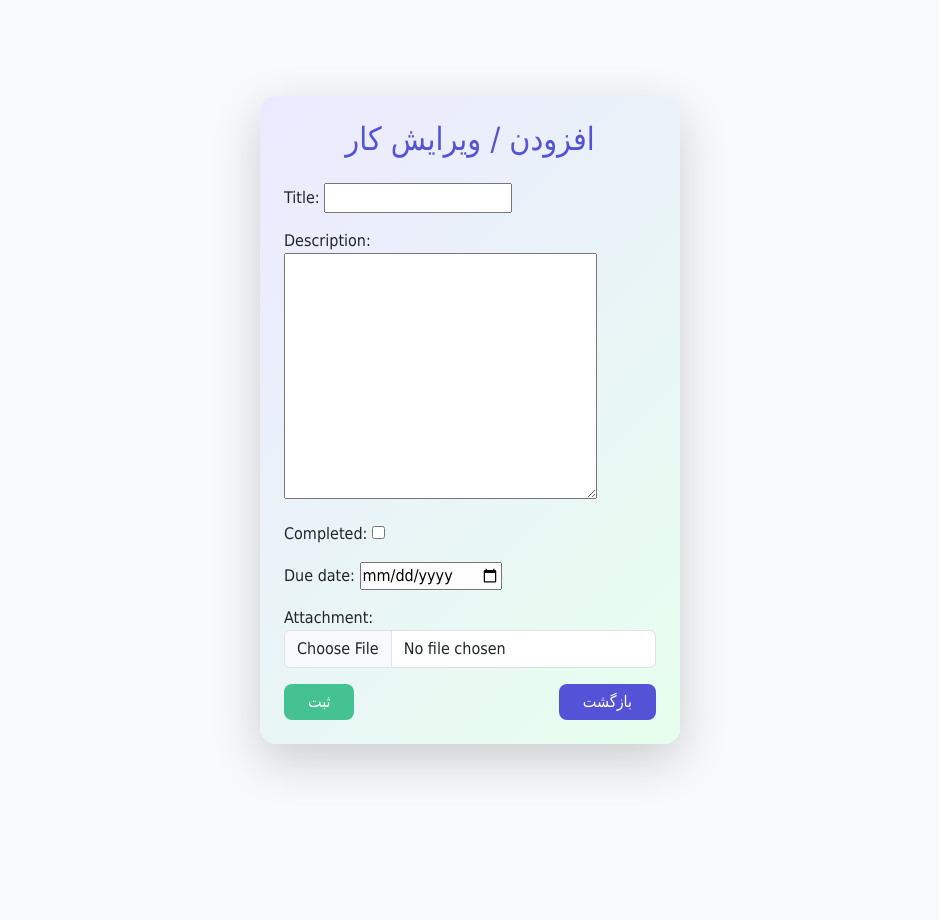
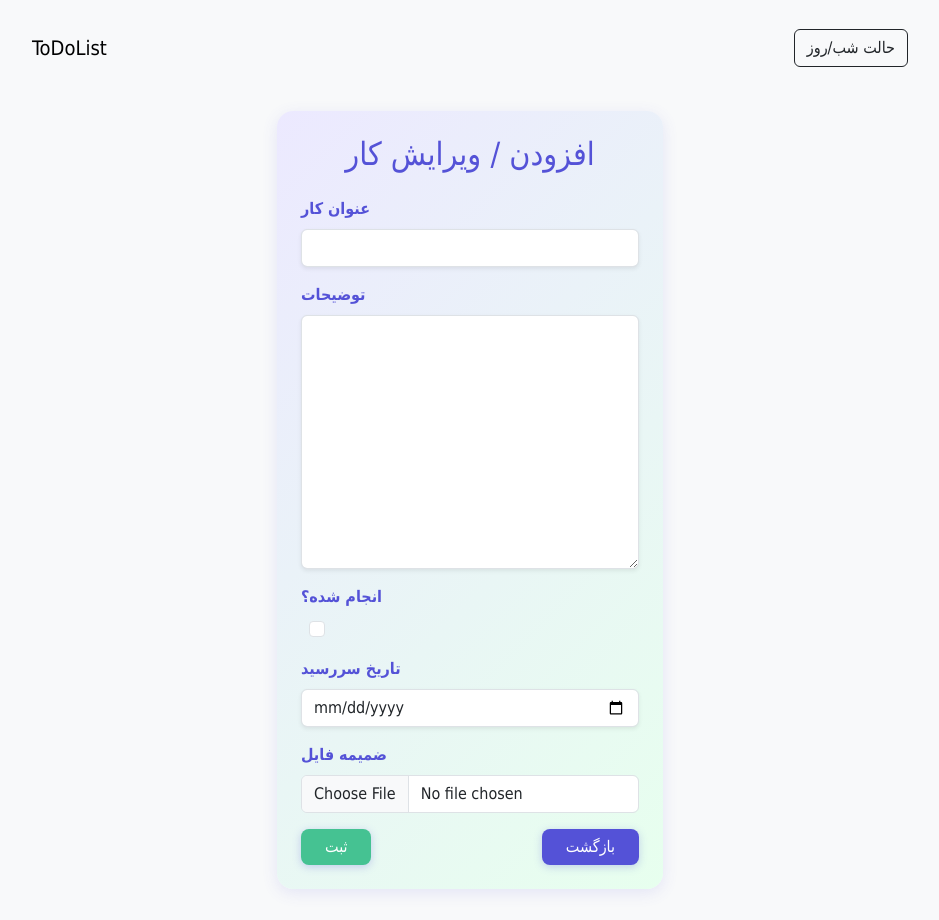
Before and after one commit to KasraFereydounpoor/ToDoList, a Django app: page /create/ in a window 1280 px wide. Shown: the whole page, without its empty margins (170-1109 px from the left). Before the commit the page ends 840 px from the top, so only its background shows below. Run offline with Django 5.2, Linux system fonts and the light colour scheme; some libraries are stand-ins or nearby versions.

Commit message:
major changes
js file added for dark mode

```diff
--- a/todolist/app_todo/templates/app_todo/base.html
+++ b/todolist/app_todo/templates/app_todo/base.html
@@ -24,6 +25,18 @@
         {% endif %}
         <div style="flex:1; display: flex; justify-content: center; align-items: center;">
             <div style="width: 100%; max-width: 900px;">
+                <!-- در ابتدای base.html و قبل block content بذار -->
+            <nav class="navbar navbar-expand-lg navbar-light bg-light mb-4">
+              <div class="container-fluid">
+                <a class="navbar-brand" href="#">ToDoList</a>
+                <div class="d-flex align-items-center">
+                  <button id="darkModeToggle" class="btn btn-outline-dark ms-3">
+                    حالت شب/روز
+                  </button>
+                </div>
+              </div>
+            </nav>
+
                 {% block content %}
                 {% endblock %}
             </div>
--- a/todolist/app_todo/templates/app_todo/dashboard_sidebar.html
+++ b/todolist/app_todo/templates/app_todo/dashboard_sidebar.html
@@ -36,3 +36,4 @@
         <div class="text-center text-muted py-4">امروز هیچ کاری ثبت نشده</div>
     {% endif %}
 </div>
+<script src="{% static 'js/darkmode.js' %}"></script>
--- a/todolist/app_todo/templates/app_todo/task_confirm_delete.html
+++ b/todolist/app_todo/templates/app_todo/task_confirm_delete.html
@@ -20,3 +20,4 @@
         </form>
     </div>
 {% endblock %}
+<script src="{% static 'js/darkmode.js' %}"></script>
--- a/todolist/app_todo/templates/app_todo/task_form.html
+++ b/todolist/app_todo/templates/app_todo/task_form.html
@@ -13,18 +14,63 @@
         margin: 0;
         padding: 0;
     }
+    .task-form-label {
+        font-weight: bold;
+        color: #5452d7;
+        margin-bottom: 8px;
+    }
+    .card-custom {
+        min-width:340px;
+        max-width:420px;
+        background: linear-gradient(135deg, #ece9ff 0%, #e7ffee 100%);
+        border: none;
+        box-shadow: 0 4px 16px rgba(84, 82, 215, 0.12);
+    }
+    .form-control:focus {
+        border-color: #45c292;
+        box-shadow: 0 2px 8px #45c29233;
+    }
+    .btn-custom {
+        border:none;
+        box-shadow: 0 2px 8px #5452d744;
+    }
 </style>
 <div style="min-height:100vh;display:flex;align-items:center;justify-content:center;">
-  <div class="card rounded-4 p-4 shadow-lg" style="min-width:340px; max-width:420px; background: linear-gradient(135deg, #ece9ff 0%, #e7ffee 100%); border: none;">
+    <div class="card rounded-4 p-4 card-custom">
         <h2 class="mb-4 text-center" style="color:#5452d7;">افزودن / ویرایش کار</h2>
-      <form method="post" enctype="multipart/form-data">
+        <form method="post" enctype="multipart/form-data" autocomplete="off">
             {% csrf_token %}
-          {{ form.as_p }}
+            <div class="mb-3">
+                <label for="id_title" class="task-form-label">عنوان کار</label>
+                {{ form.title|add_class:"form-control rounded shadow-sm" }}
+            </div>
+            <div class="mb-3">
+                <label for="id_description" class="task-form-label">توضیحات</label>
+                {{ form.description|add_class:"form-control rounded shadow-sm" }}
+            </div>
+            <div class="mb-3">
+                <label for="id_completed" class="task-form-label">انجام شده؟</label>
+                <div class="form-check ms-2">
+                    {{ form.completed|add_class:"form-check-input" }}
+                </div>
+            </div>
+            <div class="mb-3">
+                <label for="id_due_date" class="task-form-label">تاریخ سررسید</label>
+                {{ form.due_date|add_class:"form-control rounded shadow-sm" }}
+            </div>
+            <div class="mb-3">
+                <label for="id_attachment" class="task-form-label">
+                    ضمیمه فایل
+                    <i class="bi bi-paperclip"></i>
+                </label>
+                {{ form.attachment|add_class:"form-control" }}
+            </div>
             <div class="d-flex justify-content-between mt-3">
-              <button type="submit" class="btn btn-success px-4 rounded-3" style="background: #45c292; border:none;">ثبت</button>
-              <a href="{% url 'task_list' %}" class="btn btn-secondary px-4 rounded-3" style="background: #5452d7; border:none; color: #fff;">بازگشت</a>
+                <button type="submit" class="btn btn-success px-4 rounded-3 btn-custom" style="background: #45c292;">ثبت</button>
+                <a href="{% url 'task_list' %}" class="btn btn-secondary px-4 rounded-3 btn-custom" style="background: #5452d7; color: #fff;">بازگشت</a>
             </div>
         </form>
     </div>
 </div>
 {% endblock %}
+<script src="{% static 'js/darkmode.js' %}"></script>
--- a/todolist/todolist/settings.py
+++ b/todolist/todolist/settings.py
@@ -37,7 +37,8 @@ INSTALLED_APPS = [
     'django.contrib.sessions',
     'django.contrib.messages',
     'django.contrib.staticfiles',
-    'app_todo'
+    'app_todo',
+    'widget_tweaks',
 ]
 
 MIDDLEWARE = [
```
Also changed, not shown: other parts of todolist/app_todo/templates/app_todo/base.html (+2 -0 lines), other parts of todolist/app_todo/templates/app_todo/task_form.html (+2 -1 lines), todolist/app_todo/templates/app_todo/task_list.html (+14 -14 lines), todolist/static/js/darkmode.js (added, +12 -0 lines), todolist/app_todo/migrations/0002_task_attachment.py (added). Lines whose indentation alone changed are shown as unchanged.
